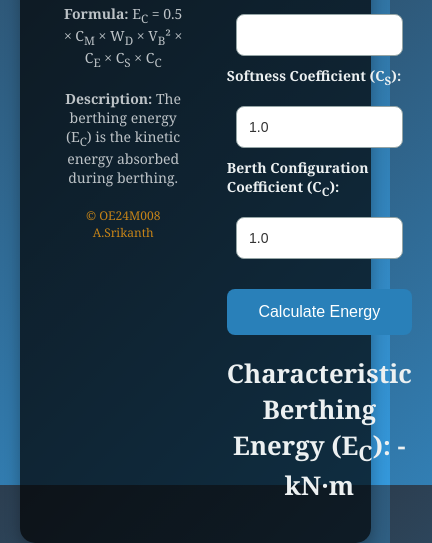
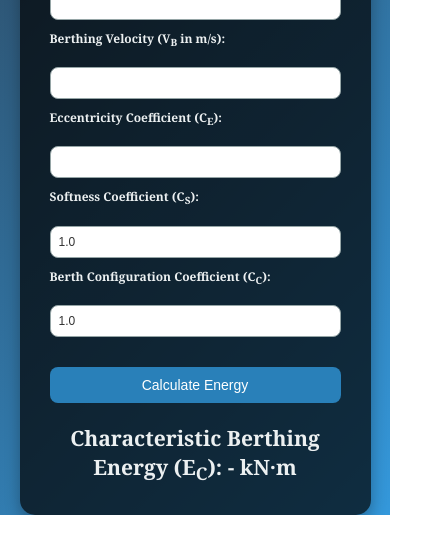
Before and after one commit to SRikanth-patel/Berthing-energy, a plain HTML site: page index.html in a window 390 px wide. Shown: the part 359-902 px from the top of the page, 432 px wide, since content can reach past the window. After the commit the page ends 874 px from the top, so only its background shows below. Drawn offline with Linux system fonts and the light colour scheme.

Commit message:
Update index.html

```diff
--- a/index.html
+++ b/index.html
@@ -17,12 +17,13 @@
             display: flex;
             justify-content: center;
             align-items: center;
-            height: 100vh;
+            min-height: 100vh;
             background-size: cover;
             overflow: hidden; /* Prevent scrolling */
         }
         .container {
             display: flex;
+            flex-direction: column;
             justify-content: space-between;
             align-items: center;
             max-width: 1200px;
@@ -57,7 +58,7 @@
             color: #ecf0f1;
         }
         input {
-            width: 90%;
+            width: 100%;
             padding: 12px;
             margin: 10px 0;
             border: 1px solid #95a5a6;
@@ -96,25 +97,34 @@
             color: #f39c12; /* Change this to the color you prefer for the name */
         }
 
-        @media (min-width: 768px) {
+        /* Media Queries for Mobile Responsiveness */
+        @media (max-width: 767px) {
             .container {
-                flex-direction: row;
-                padding: 30px;
-            }
-            .left, .right {
-                width: 48%;
+                padding: 10px;
             }
             h2 {
-                font-size: 28px;
+                font-size: 20px;
+            }
+            .formula, .description {
+                font-size: 12px;
+            }
+            label {
+                font-size: 12px;
             }
             input {
-                width: 90%;
+                padding: 8px;
+                font-size: 12px;
             }
             button {
-                width: 90%;
+                padding: 10px;
+                font-size: 14px;
+            }
+            .result {
+                font-size: 18px;
             }
         }
-         @media (min-width: 768px) {
+
+        @media (min-width: 768px) {
             .container {
                 flex-direction: row;
                 padding: 30px;
```
